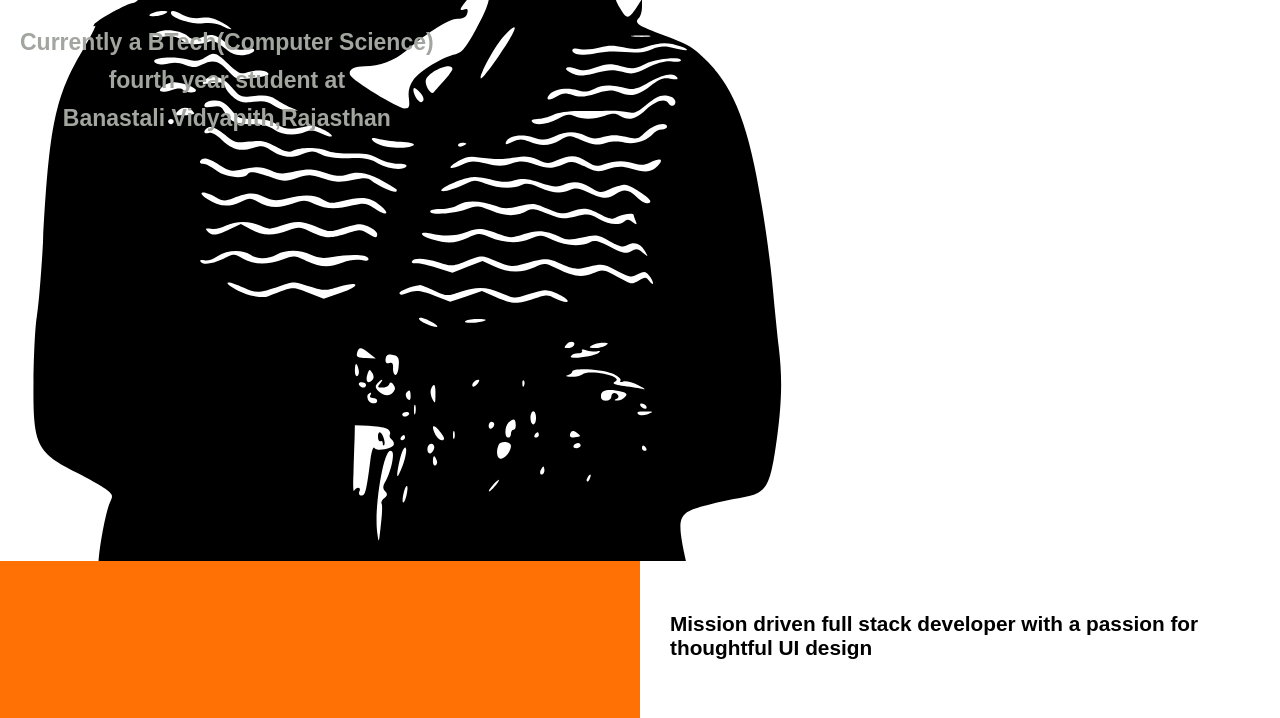
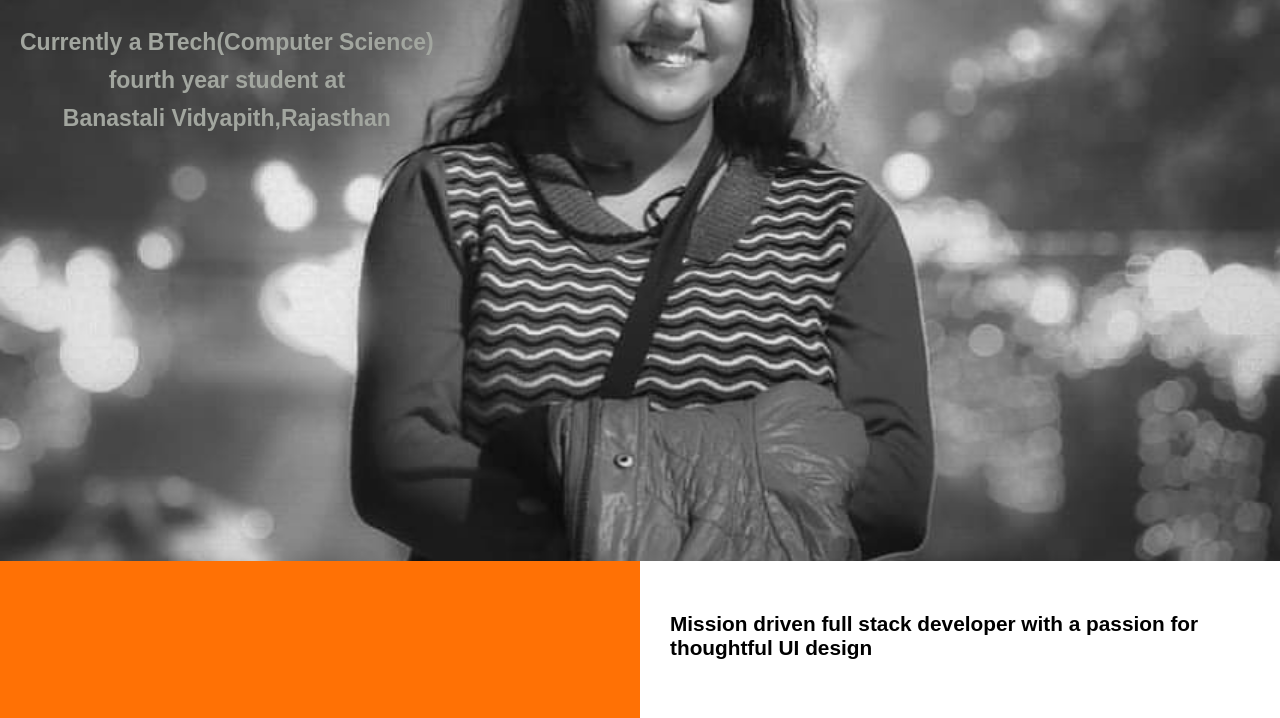
Before and after one commit to priyankajain111/profile, a plain HTML site: page index.html in a window 1280 px wide. Shown: the part 439-1157 px from the top of the page. Drawn offline with nearby package versions, Linux system fonts and the light colour scheme.

Commit message:
Update styll.css

```diff
--- a/styll.css
+++ b/styll.css
@@ -7,7 +7,7 @@ header{
   overflow: auto;
   z-index: -1;
   /* background-color: #caf702; */
-  background: url("profile.svg");
+  background: url("pjj.png");
   background-size: cover;
   background-position:  center;
    background-repeat: no-repeat;
```
